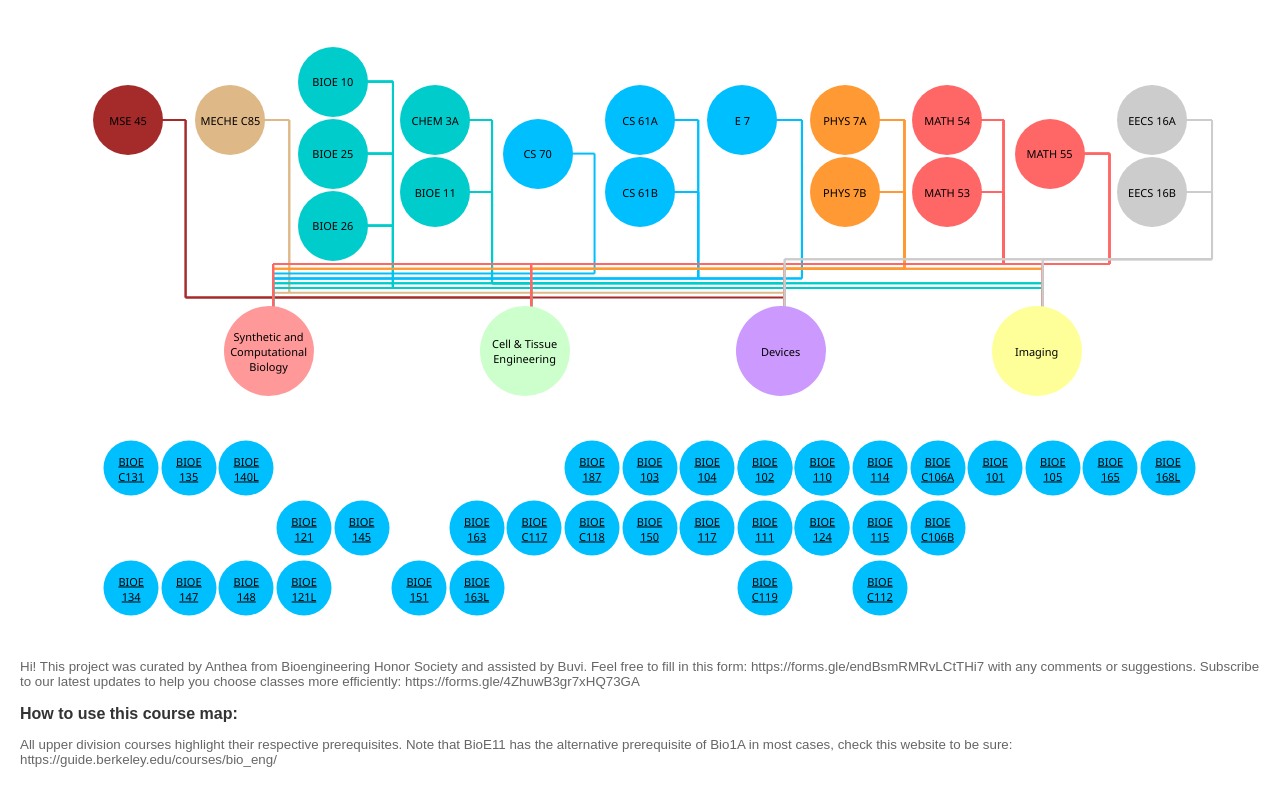
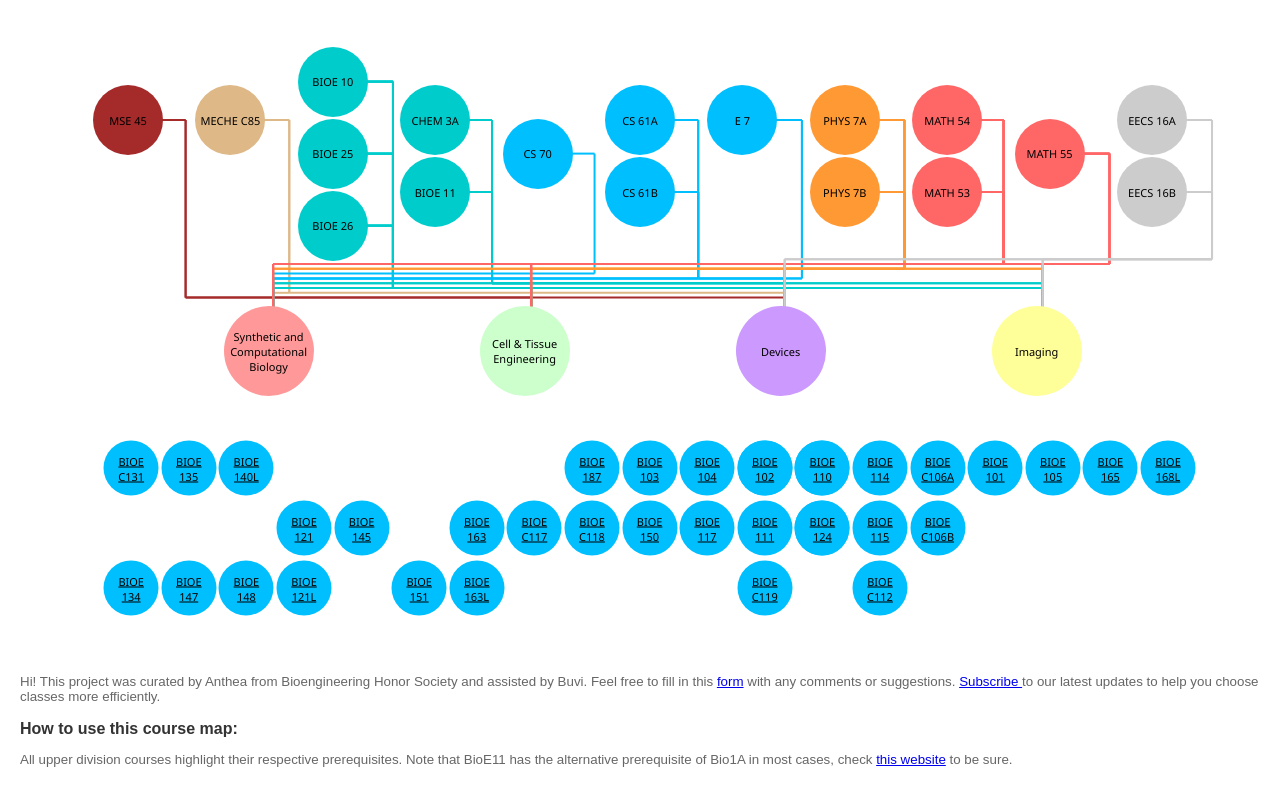
Before and after one commit to crocodile27/bioehs, a React (Create React App) app: page / in a window 1280 px wide. Built offline with nearby package versions, Linux system fonts and the light colour scheme.

Commit message:
added hyperlink to forms

```diff
--- a/src/App.css
+++ b/src/App.css
@@ -81,7 +81,7 @@ svg {
   display: flex;
   justify-content: space-around;
   align-items: center;
-  z-index: 2; /* Add this to bring upper-div-container to the front */
+  z-index: 0; /* Add this to bring upper-div-container to the front */
 }
 
 /* Assuming courseMapSummary is the class for the summary box */
--- a/src/Components/CourseMap.1.tsx
+++ b/src/Components/CourseMap.1.tsx
@@ -777,16 +777,20 @@ export const CourseMap = () => {
         <div>
           <p>
             Hi! This project was curated by Anthea from Bioengineering Honor
-            Society and assisted by Buvi. Feel free to fill in this form:
-            https://forms.gle/endBsmRMRvLCtTHi7 with any comments or
-            suggestions. Subscribe to our latest updates to help you choose
-            classes more efficiently: https://forms.gle/4ZhuwB3gr7xHQ73GA
+            Society and assisted by Buvi. Feel free to fill in this{" "}
+            <a href="https://forms.gle/endBsmRMRvLCtTHi7">form</a> with any
+            comments or suggestions.{" "}
+            <a href="https://forms.gle/4ZhuwB3gr7xHQ73GA">Subscribe </a>to our
+            latest updates to help you choose classes more efficiently.
             <h3>How to use this course map:</h3>
             <p>
               All upper division courses highlight their respective
               prerequisites. Note that BioE11 has the alternative prerequisite
-              of Bio1A in most cases, check this website to be sure:
-              https://guide.berkeley.edu/courses/bio_eng/
+              of Bio1A in most cases, check{" "}
+              <a href="https://guide.berkeley.edu/courses/bio_eng/">
+                this website
+              </a>{" "}
+              to be sure.
             </p>
           </p>
         </div>
```
